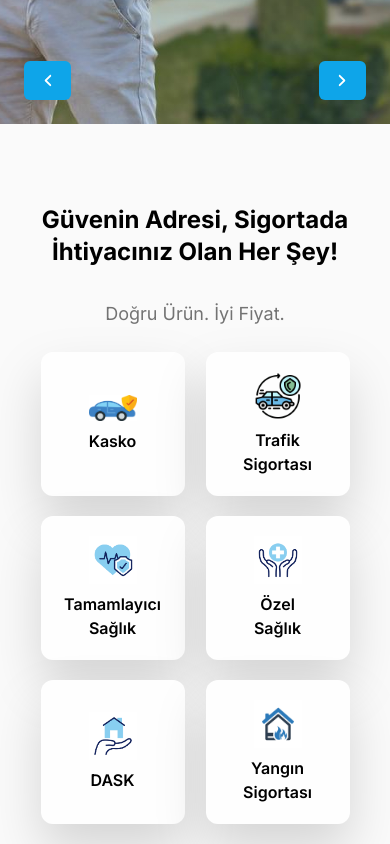
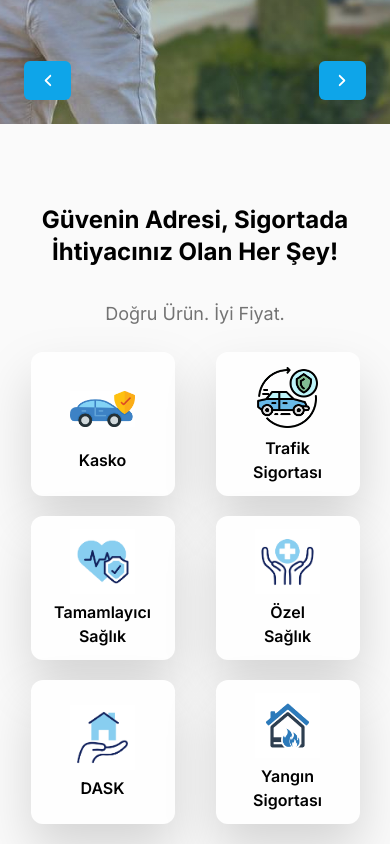
Before and after one commit to medetcandiler/dilersigorta, a Next.js app: page / in a window 390 px wide. Shown: the part 720-1564 px from the top of the page. Built offline with nearby package versions, Linux system fonts and the light colour scheme.

Commit message:
Fixed productsSEction issues

```diff
--- a/components/ProductCard/index.tsx
+++ b/components/ProductCard/index.tsx
@@ -6,8 +6,10 @@ import Link from "next/link";
 const ProductCard: FC<IProductCard> = ({ title, imageSrc }) => {
   return (
     <Link href="/" className="flex flex-col items-center links-hover">
-      <div className="flex flex-col gap-2 items-center justify-center drop-shadow-2xl px-12 py-6 rounded-xl bg-[#fefefe] size-36 sm:size-44 lg:size-56">
-        <Image src={imageSrc} alt={title} width={100} height={100} />
+      <div className="flex flex-col gap-1.5 items-center justify-center drop-shadow-2xl px-12 py-6 rounded-xl bg-[#fefefe] size-36 sm:size-44 md:size-48 lg:size-56">
+        <div className="flex items-center justify-center w-[65px] h-[65px] md:h-[100px] md:w-[100px]">
+          <Image src={imageSrc} alt={title} width={100} height={100} />
+        </div>
         <h3 className="text-center font-semibold ">{title}</h3>
       </div>
     </Link>
--- a/components/ProductsSection/index.tsx
+++ b/components/ProductsSection/index.tsx
@@ -4,7 +4,7 @@ import { products } from "@/data/products";
 
 const ProductsSection: FC = () => {
   return (
-    <section className="bg-[#fafafa] px-10 py-20 lg:px-40">
+    <section className="bg-[#fafafa] px-5 py-20 lg:px-40">
       <h3 className="text-center font-bold text-2xl md:text-3xl lg:text-4xl pb-8">
         Güvenin Adresi, Sigortada İhtiyacınız Olan Her Şey!
       </h3>
```
